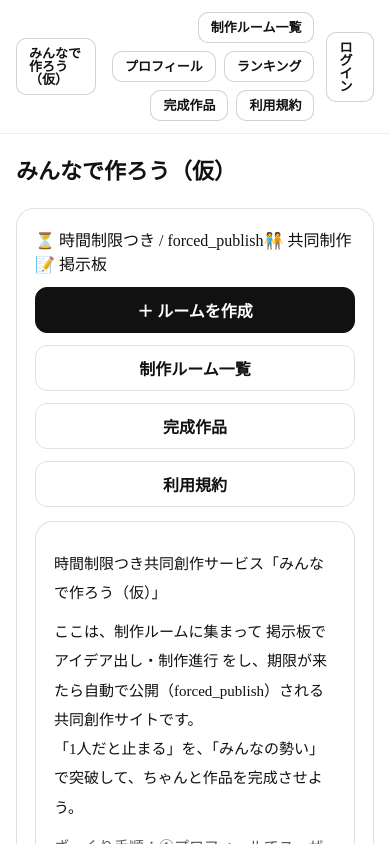
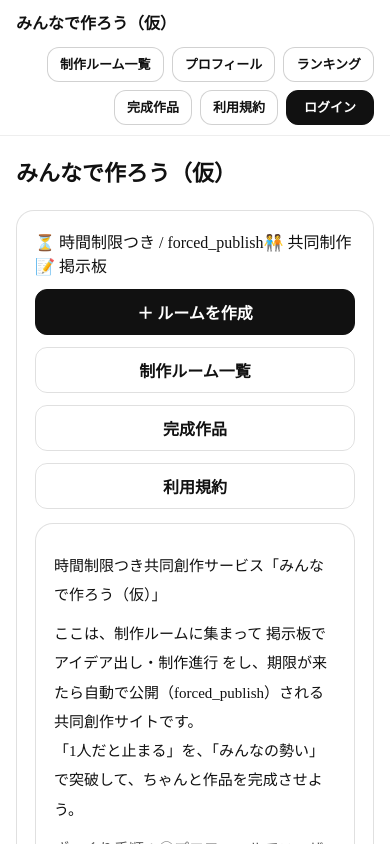
Before and after one commit to toki09141127-source/minnade-tsukuru, a Next.js app: page / in a window 390 px wide. Shown: the top 844 px of the page. Built offline with nearby package versions, Linux system fonts and the light colour scheme; no server answers.

Commit message:
fix: improve mobile header wrap and keep auth button primary

```diff
--- a/app/globals.css
+++ b/app/globals.css
@@ -533,3 +533,50 @@ a[href="/rooms/create"]:hover{
 
 /* もし固定時に下のコンテンツがヘッダー裏に潜るなら、ページ側に余白が必要な場合あり。
    sticky なら通常不要ですが、headerを fixed に変えている場合だけ注意。 */
+/* ===== Mobile Header Optimize (wrap + readable) ===== */
+/* 既存PCデザインは維持し、スマホ幅だけ“以前の折り返しヘッダー”に寄せる */
+@media (max-width: 520px) {
+  .headerInner {
+    /* brand + nav が窮屈にならないように折り返し */
+    display: flex;
+    align-items: center;
+    gap: 10px;
+    flex-wrap: wrap;
+    padding-top: 10px;
+    padding-bottom: 10px;
+  }
+
+  .brand {
+    /* タイトルが縦につぶれないように */
+    font-size: 16px;
+    line-height: 1.2;
+    padding: 4px 0;
+    white-space: nowrap;
+  }
+
+  .nav {
+    /* ボタン群は縦メニュー化せず、wrapで整列 */
+    display: flex;
+    flex-wrap: wrap;
+    gap: 8px;
+    align-items: center;
+  }
+
+  .navBtn,
+  .navBtnPrimary {
+    /* “ログインが縦長”問題を潰す：高さ/行間/パディングを統一 */
+    display: inline-flex;
+    align-items: center;
+    justify-content: center;
+    line-height: 1;
+    padding: 10px 12px;
+    border-radius: 12px; /* 既存の角丸テイスト維持（強すぎない） */
+    white-space: nowrap;
+  }
+
+  /* Primary（黒）ボタンが幅不足で潰れないように最小幅を少し確保 */
+  .navBtnPrimary {
+    min-width: 88px;
+  }
+}
+/* ===== /Mobile Header Optimize ===== */
--- a/components/Header.tsx
+++ b/components/Header.tsx
@@ -1,12 +1,9 @@
 'use client'
 
-import React, { useEffect, useState } from 'react'
 import Link from 'next/link'
 import { useRouter } from 'next/navigation'
+import { useEffect, useState } from 'react'
 import { supabase } from '../lib/supabase/client'
-
-// ✅ supabase は module-scope の singleton を使う（render毎にcreateClientしない）
-const sb = supabase
 
 export default function Header() {
   const router = useRouter()
@@ -15,20 +12,17 @@ export default function Header() {
   useEffect(() => {
     let mounted = true
 
-    // ✅ 初期状態：getSession() で決める
     const init = async () => {
-      const { data } = await sb.auth.getSession()
+      const { data } = await supabase.auth.getSession()
       if (!mounted) return
       setIsLoggedIn(!!data.session)
     }
     init()
 
-    // ✅ 認証状態の変化を購読
-    const { data: sub } = sb.auth.onAuthStateChange((_event, session) => {
+    const { data: sub } = supabase.auth.onAuthStateChange((_event, session) => {
       setIsLoggedIn(!!session)
     })
 
-    // ✅ cleanup
     return () => {
       mounted = false
       sub.subscription.unsubscribe()
@@ -36,16 +30,12 @@ export default function Header() {
   }, [])
 
   const handleLogout = async () => {
-    // ✅ 表記切替が最優先：押下直後に即反映
+    // 表記切り替え最優先：まず即state更新（onAuthStateChangeでも来るが保険）
     setIsLoggedIn(false)
 
-    const { error } = await sb.auth.signOut()
-    if (error) {
-      // 失敗時は戻す（最小）
-      setIsLoggedIn(true)
-      return
-    }
+    await supabase.auth.signOut()
 
+    // App Router遷移（location.hrefは使わない）
     router.replace('/')
     router.refresh()
   }
@@ -53,12 +43,10 @@ export default function Header() {
   return (
     <header className="header">
       <div className="headerInner">
-        {/* 左：ロゴ */}
-        <Link href="/" className="navBtn">
+        <Link href="/" className="brand">
           みんなで作ろう（仮）
         </Link>
 
-        {/* 中央：ナビ（並びは固定） */}
         <nav className="nav">
           <Link href="/rooms" className="navBtn">
             制作ルーム一覧
@@ -66,7 +54,7 @@ export default function Header() {
           <Link href="/profile" className="navBtn">
             プロフィール
           </Link>
-          <Link href="/ranking" className="navBtn">
+          <Link href="/rankings" className="navBtn">
             ランキング
           </Link>
           <Link href="/works" className="navBtn">
@@ -75,18 +63,17 @@ export default function Header() {
           <Link href="/terms" className="navBtn">
             利用規約
           </Link>
-        </nav>
 
-        {/* 右端：ログイン or ログアウト（並びは固定） */}
           {isLoggedIn ? (
-          <button type="button" className="navBtn" onClick={handleLogout}>
+            <button type="button" onClick={handleLogout} className="navBtn navBtnPrimary">
               ログアウト
             </button>
           ) : (
-          <Link href="/login" className="navBtn">
+            <Link href="/login" className="navBtn navBtnPrimary">
               ログイン
             </Link>
           )}
+        </nav>
       </div>
     </header>
   )
```
Lines whose indentation alone changed are shown as unchanged.
